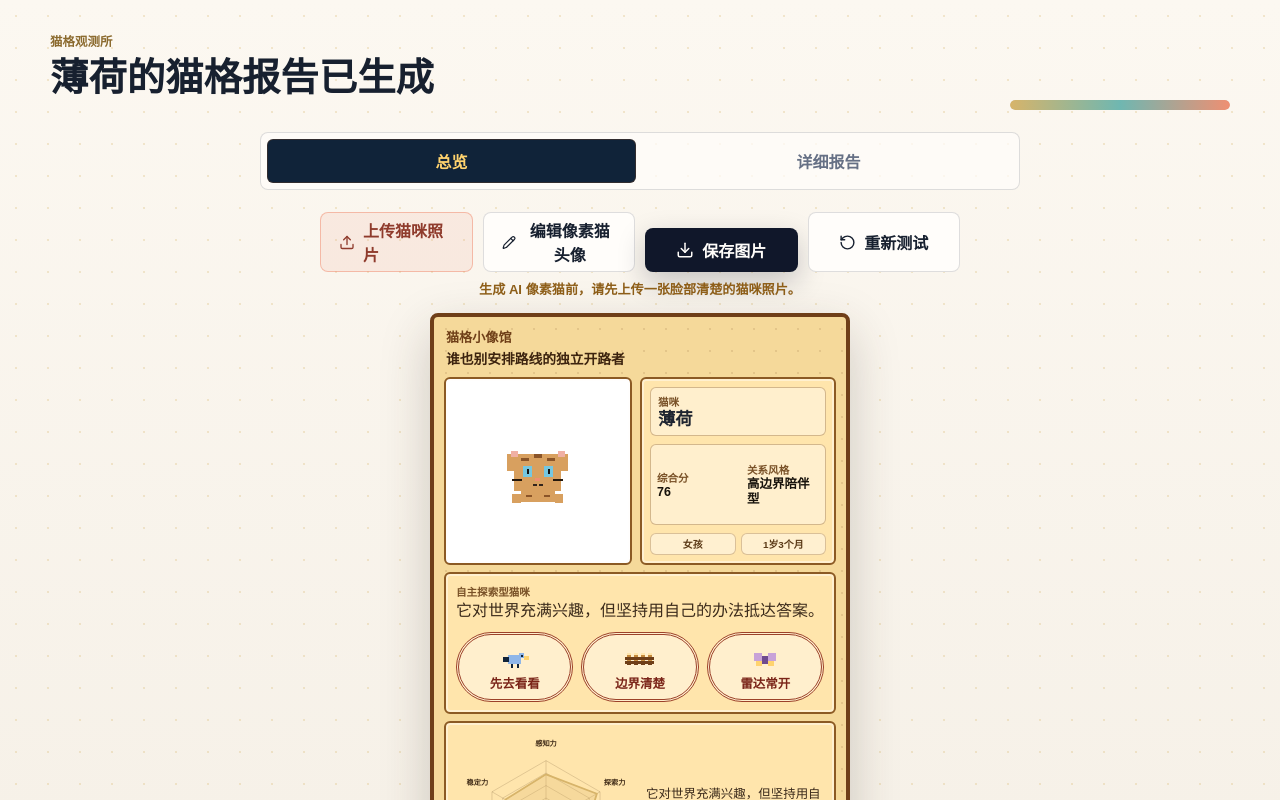
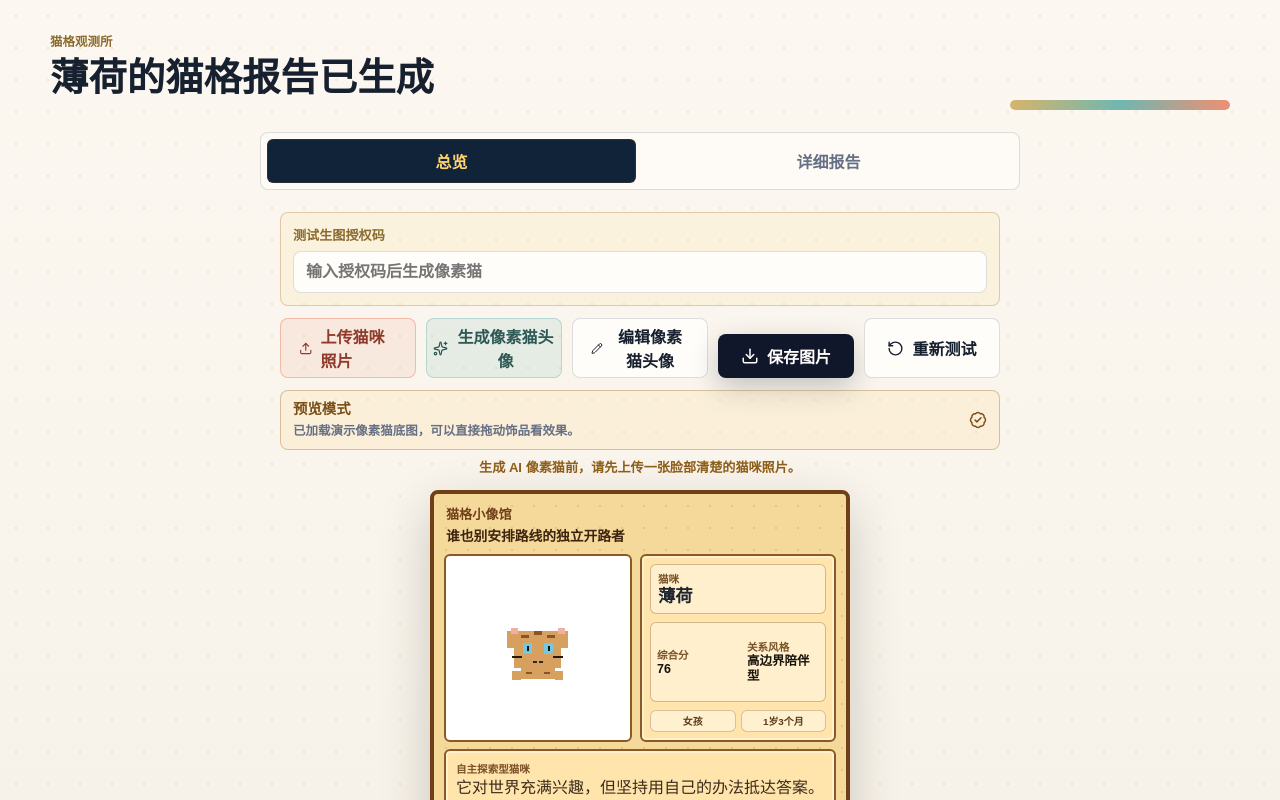
Before and after one commit to Corrine003/cat, a React (Vite) app: page / in a window 1280 px wide. Both pictures are taken after a click on the button "直接预览最终报告". Shown: the top 800 px of the page. Built offline with nearby package versions, Linux system fonts and the light colour scheme.

Commit message:
Improve pixel avatar save and accessory sizing

```diff
--- a/src/App.tsx
+++ b/src/App.tsx
@@ -17,12 +17,13 @@ import {
   Upload,
   X,
 } from "lucide-react";
-import { ChangeEvent, PointerEvent, useEffect, useMemo, useRef, useState } from "react";
+import { ChangeEvent, type CSSProperties, PointerEvent, useEffect, useMemo, useRef, useState } from "react";
 import {
   AccessoryIcon,
   accessoryCatalog,
   accessoryColorPalettes,
   accessoryColorSlots,
+  getAccessoryCanvasSize,
   getAccessoryLabel,
   type AccessoryColorSlot,
   type AccessoryColors,
@@ -864,6 +865,17 @@ function clamp(value: number, min: number, max: number) {
   return Math.min(Math.max(value, min), max);
 }
 
+function snapToEditorGrid(value: number, size: number) {
+  const gridSize = 16;
+  const step = (gridSize / size) * 100;
+  if (!Number.isFinite(step) || step <= 0) return value;
+  return clamp(Math.round(value / step) * step, 4, 96);
+}
+
+function getPosterAccessoryCanvasSize(id: AccessoryId) {
+  return Math.round(getAccessoryCanvasSize(id) * 0.42);
+}
+
 const personalityStampMap: Record<DimensionId, { title: string; icon: AccessoryId }> = {
   perception: { title: "雷达常开", icon: "tinyButterfly" },
   exploration: { title: "先去看看", icon: "tinyBird" },
@@ -1175,9 +1187,26 @@ export default function Home() {
     link.click();
   }
 
+  async function waitForImages(container: HTMLElement) {
+    const images = Array.from(container.querySelectorAll("img"));
+    await Promise.all(images.map(async (image) => {
+      if (image.complete && image.naturalWidth > 0) return;
+      if (typeof image.decode === "function") {
+        await image.decode().catch(() => undefined);
+        return;
+      }
+      await new Promise<void>((resolve) => {
+        image.onload = () => resolve();
+        image.onerror = () => resolve();
+      });
+    }));
+  }
+
   async function finishImageEditor() {
     if (editorPhotoRef.current) {
       try {
+        setImageGenerationNote("正在保存头像...");
+        await waitForImages(editorPhotoRef.current);
         editorPhotoRef.current.classList.add("capture-clean");
         const image = await toPng(editorPhotoRef.current, {
           cacheBust: true,
@@ -1186,6 +1215,13 @@ export default function Home() {
           filter: (node) => !(node instanceof HTMLElement && node.dataset.editorControl === "true"),
         });
         setCompositedAvatarImage(image);
+        setImageGenerationStatus("ready");
+        setImageGenerationNote("头像已保存到总览卡。");
+      } catch (error) {
+        console.error("Avatar save failed", error);
+        setImageGenerationStatus("error");
+        setImageGenerationNote(`头像保存失败：${error instanceof Error ? error.message : "请稍等图片加载完成后再试一次。"}`);
+        return;
       } finally {
         editorPhotoRef.current.classList.remove("capture-clean");
       }
@@ -1210,16 +1246,16 @@ export default function Home() {
   function moveAccessory(event: PointerEvent<HTMLElement>, uid: string, stage: HTMLDivElement | null, offset: DragOffset = { x: 0, y: 0 }) {
     const rect = stage?.getBoundingClientRect();
     if (!rect) return;
-    const x = clamp(((event.clientX - rect.left) / rect.width) * 100 - offset.x, 4, 96);
-    const y = clamp(((event.clientY - rect.top) / rect.height) * 100 - offset.y, 4, 96);
+    const x = snapToEditorGrid(clamp(((event.clientX - rect.left) / rect.width) * 100 - offset.x, 4, 96), rect.width);
+    const y = snapToEditorGrid(clamp(((event.clientY - rect.top) / rect.height) * 100 - offset.y, 4, 96), rect.height);
     setAccessories((current) => current.map((item) => (item.uid === uid ? { ...item, x, y } : item)));
   }
 
   function moveCat(event: PointerEvent<HTMLElement>, stage: HTMLDivElement | null, offset: DragOffset = { x: 0, y: 0 }) {
     const rect = stage?.getBoundingClientRect();
     if (!rect) return;
-    const x = clamp(((event.clientX - rect.left) / rect.width) * 100 - offset.x, 4, 96);
-    const y = clamp(((event.clientY - rect.top) / rect.height) * 100 - offset.y, 4, 96);
+    const x = snapToEditorGrid(clamp(((event.clientX - rect.left) / rect.width) * 100 - offset.x, 4, 96), rect.width);
+    const y = snapToEditorGrid(clamp(((event.clientY - rect.top) / rect.height) * 100 - offset.y, 4, 96), rect.height);
     setCatLayer((current) => ({ ...current, x, y }));
   }
 
@@ -1763,12 +1799,26 @@ export default function Home() {
 
             {resultView === "image" && (
               <aside className="share-column">
+              {isDemoPreview && (
+                <label className="image-auth-code-field overview-auth-code-field" data-export-hidden="true">
+                  <span>测试生图授权码</span>
+                  <input
+                    value={imageGenerationAuthCode}
+                    onChange={(event) => setImageGenerationAuthCode(event.target.value)}
+                    placeholder="输入授权码后生成像素猫"
+                  />
+                </label>
+              )}
               <div className="result-image-tools" data-export-hidden="true">
                 <label className={`secondary-button full upload-action ${photo ? "ready" : "missing"}`}>
                   <Upload size={17} />
                   {photo ? "更换猫咪照片" : "上传猫咪照片"}
                   <input type="file" accept="image/*" onChange={handlePhoto} />
                 </label>
+                <button className="image-gen-button full" onClick={generatePixelCatImage} disabled={imageGenerationStatus === "loading"}>
+                  <Sparkles size={17} />
+                  {imageGenerationStatus === "loading" ? "正在生成头像" : "生成像素猫头像"}
+                </button>
                 <button className="secondary-button full" onClick={openImageEditor} type="button">
                   <Pencil size={17} />
                   编辑像素猫头像
@@ -1782,6 +1832,15 @@ export default function Home() {
                   重新测试
                 </button>
               </div>
+              {(imageGenerationStatus !== "idle" || imageGenerationNote) && (
+                <div className={`image-gen-status-card overview-image-status ${imageGenerationTone}`} data-export-hidden="true">
+                  <div>
+                    <strong>{imageGenerationBadgeLabel}</strong>
+                    <span>{imageGenerationNote || "像素猫头像状态"}</span>
+                  </div>
+                  {imageGenerationStatus === "loading" ? <Sparkles size={18} /> : <BadgeCheck size={18} />}
+                </div>
+              )}
               {!photo && (
                 <p className="report-upload-hint" data-export-hidden="true">
                   生成 AI 像素猫前，请先上传一张脸部清楚的猫咪照片。
@@ -1806,7 +1865,7 @@ export default function Home() {
                           transform: `translate(-50%, -50%) scale(${catLayer.scale})`,
                         }}
                       >
-                        <img src={posterImage} alt={`${catName}的像素猫底图`} />
+                        <img crossOrigin="anonymous" src={posterImage} alt={`${catName}的像素猫底图`} />
                       </div>
                     ) : <Camera size={52} />}
                     {!compositedAvatarImage && accessories.map((item) => {
@@ -1816,10 +1875,11 @@ export default function Home() {
                           className="accessory-sticker poster-sticker"
                           aria-label={getAccessoryLabel(item.accessoryId)}
                           style={{
+                            "--accessory-size": `${getPosterAccessoryCanvasSize(item.accessoryId)}px`,
                             left: `${item.x}%`,
                             top: `${item.y}%`,
                             transform: `translate(-50%, -50%) scale(${item.scale})`,
-                          }}
+                          } as CSSProperties}
                         >
                           <AccessoryIcon id={item.accessoryId} colors={item.colors} />
                         </div>
@@ -1926,7 +1986,7 @@ export default function Home() {
                       onPointerUp={endCatDrag}
                       onPointerCancel={endCatDrag}
                     >
-                      <img src={posterImage} alt={`${catName}的像素猫编辑底图`} />
+                      <img crossOrigin="anonymous" src={posterImage} alt={`${catName}的像素猫编辑底图`} />
                       {isCatSelected && (
                         <div className="canvas-item-controls" data-editor-control="true" aria-hidden="true">
                           <button
@@ -1964,10 +2024,11 @@ export default function Home() {
                         tabIndex={0}
                         aria-label={`移动${getAccessoryLabel(item.accessoryId)}`}
                         style={{
+                          "--accessory-size": `${getAccessoryCanvasSize(item.accessoryId)}px`,
                           left: `${item.x}%`,
                           top: `${item.y}%`,
                           transform: `translate(-50%, -50%) scale(${item.scale})`,
-                        }}
+                        } as CSSProperties}
                         onPointerDown={(event) => beginAccessoryDrag(event, item.uid, editorPhotoRef.current)}
                         onPointerMove={(event) => dragAccessory(event, item.uid, editorPhotoRef.current)}
                         onPointerUp={endAccessoryDrag}
--- a/src/pixel-accessories.tsx
+++ b/src/pixel-accessories.tsx
@@ -749,6 +749,17 @@ export function getAccessoryLabel(id: AccessoryId) {
   return accessoryCatalog.find((item) => item.id === id)?.label ?? "像素装饰";
 }
 
+export function getAccessoryCanvasSize(id: AccessoryId) {
+  if (["partyDress", "cloudDress", "wizardCape", "sailorCollar"].includes(id)) return 118;
+  if (["oakTree", "pineTree", "bonsaiTree"].includes(id)) return 110;
+  if (["starCrown", "royalCrown", "moonTiara", "flowerCrown", "roundGlasses", "starGlasses"].includes(id)) return 92;
+  if (["moonNecklace", "pearlCollar", "bellCharm", "heartPendant", "woodFence"].includes(id)) return 86;
+  if (["crystalEarring", "pearlEarring", "heartSpark", "starCharm", "fishPin"].includes(id)) return 40;
+  if (["tinyBird", "tinyButterfly", "flowerSprig", "luckyClover", "mushroom", "pixelSun"].includes(id)) return 48;
+  if (["bush", "grassTuft", "roundStone", "pixelCloud"].includes(id)) return 64;
+  return 72;
+}
+
 export function AccessoryIcon({ id, colors }: { id: AccessoryId; colors?: AccessoryColors }) {
   const item = accessoryCatalog.find((entry) => entry.id === id) ?? accessoryCatalog[0];
   return item.render(colors ?? item.defaultColors);
--- a/src/styles.css
+++ b/src/styles.css
@@ -1064,10 +1064,10 @@ p {
 
 .editor-stage.pixel-bg-none {
   background:
-    linear-gradient(rgba(23, 32, 47, 0.08) 1px, transparent 1px),
-    linear-gradient(90deg, rgba(23, 32, 47, 0.08) 1px, transparent 1px),
+    linear-gradient(rgba(23, 32, 47, 0.12) 1px, transparent 1px),
+    linear-gradient(90deg, rgba(23, 32, 47, 0.12) 1px, transparent 1px),
     #fff !important;
-  background-size: 32px 32px;
+  background-size: 16px 16px;
 }
 
 .editor-stage.capture-clean {
@@ -1158,7 +1158,7 @@ p {
 
 .accessory-sticker svg {
   display: block;
-  width: 72px;
+  width: var(--accessory-size, 72px);
   height: auto;
 }
 
@@ -1379,8 +1379,8 @@ p {
 }
 
 .editor-sticker {
-  width: 96px;
-  height: 78px;
+  width: max-content;
+  height: max-content;
 }
 
 .editor-tools {
@@ -1842,9 +1842,14 @@ p {
 
 .result-image-tools {
   display: grid;
-  grid-template-columns: repeat(4, minmax(0, 1fr));
+  grid-template-columns: repeat(5, minmax(0, 1fr));
   gap: 10px;
-  width: min(100%, 640px);
+  width: min(100%, 720px);
+}
+
+.overview-auth-code-field,
+.overview-image-status {
+  width: min(100%, 720px);
 }
 
 .upload-action {
```
